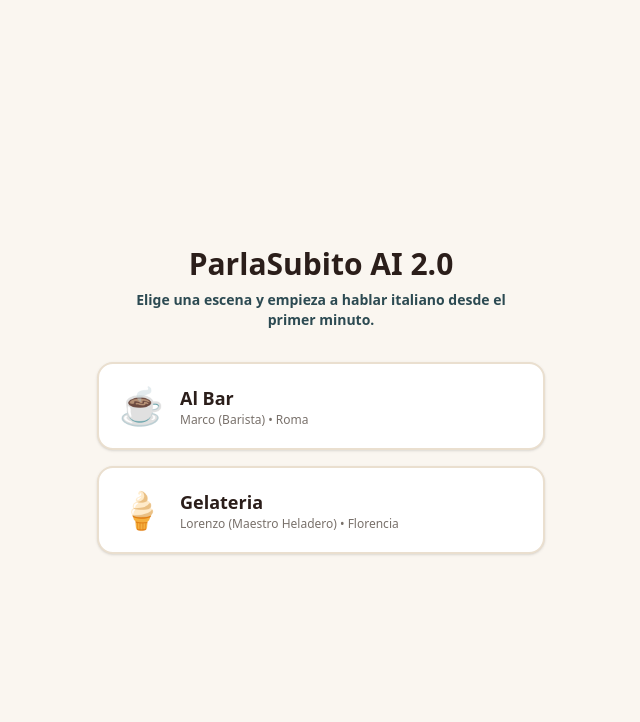
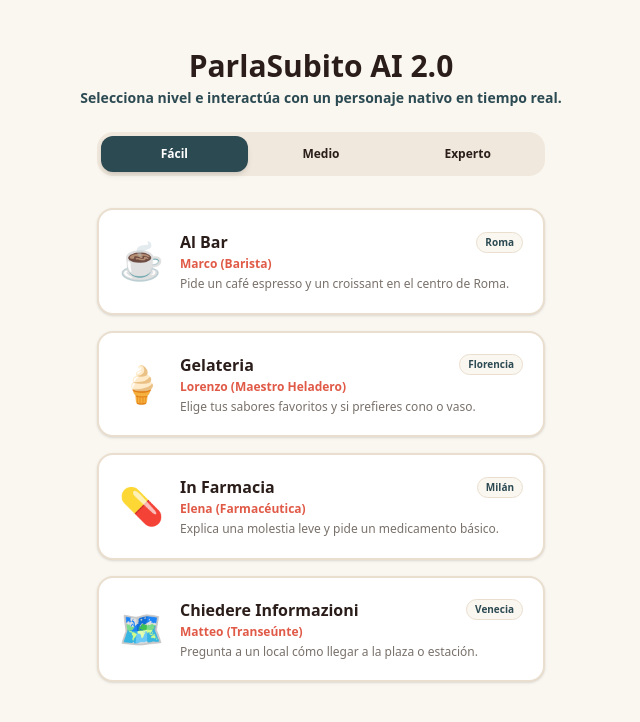
Before and after one commit to theLoquitos/theLoquitos-parlasubito-app, a React (Vite) app: page / in a window 1280 px wide. Shown: the top 722 px of the page, without its empty margins (319-959 px from the left). Built offline with nearby package versions, Linux system fonts and the light colour scheme.

Commit message:
Update App.tsx

```diff
--- a/src/App.tsx
+++ b/src/App.tsx
@@ -6,16 +6,18 @@ import { CharacterBubble } from './components/CharacterBubble';
 import { InteractiveDock } from './components/InteractiveDock';
 
 const SCENARIOS: Scenario[] = [
+  // --- NIVEL FÁCIL ---
   {
     id: 'bar',
     title: 'Al Bar',
     locationName: 'Roma',
     personaName: 'Marco',
     personaRole: 'Barista',
-    description: 'Pide un café y un cornetto en el centro de Roma.',
+    description: 'Pide un café espresso y un croissant en el centro de Roma.',
     avatarIcon: '☕',
+    level: 'Fácil',
     goals: [
-      { id: '1', label: 'Pedir café y factura', completed: false },
+      { id: '1', label: 'Pedir café y cornetto', completed: false },
       { id: '2', label: 'Pagar con educación', completed: false },
     ],
   },
@@ -25,16 +27,163 @@ const SCENARIOS: Scenario[] = [
     locationName: 'Florencia',
     personaName: 'Lorenzo',
     personaRole: 'Maestro Heladero',
-    description: 'Pide tus sabores preferidos en cono o vaso.',
+    description: 'Elige tus sabores favoritos y si prefieres cono o vaso.',
     avatarIcon: '🍦',
+    level: 'Fácil',
     goals: [
-      { id: '1', label: 'Pedir recomendación', completed: false },
-      { id: '2', label: 'Elegir cono o vaso', completed: false },
+      { id: '1', label: 'Pedir 2 sabores en cono/vaso', completed: false },
+      { id: '2', label: 'Preguntar el precio y pagar', completed: false },
+    ],
+  },
+  {
+    id: 'farmacia',
+    title: 'In Farmacia',
+    locationName: 'Milán',
+    personaName: 'Elena',
+    personaRole: 'Farmacéutica',
+    description: 'Explica una molestia leve y pide un medicamento básico.',
+    avatarIcon: '💊',
+    level: 'Fácil',
+    goals: [
+      { id: '1', label: 'Explicar qué te duele', completed: false },
+      { id: '2', label: 'Pedir algo para el dolor', completed: false },
+    ],
+  },
+  {
+    id: 'direcciones',
+    title: 'Chiedere Informazioni',
+    locationName: 'Venecia',
+    personaName: 'Matteo',
+    personaRole: 'Transeúnte',
+    description: 'Pregunta a un local cómo llegar a la plaza o estación.',
+    avatarIcon: '🗺️',
+    level: 'Fácil',
+    goals: [
+      { id: '1', label: 'Preguntar por un lugar turístico', completed: false },
+      { id: '2', label: 'Agradecer y despedirse', completed: false },
+    ],
+  },
+
+  // --- NIVEL MEDIO ---
+  {
+    id: 'ristorante',
+    title: 'Al Ristorante',
+    locationName: 'Nápoles',
+    personaName: 'Giuseppe',
+    personaRole: 'Camarero',
+    description: 'Pide mesa, ordena pizza típica napolitana y la cuenta.',
+    avatarIcon: '🍕',
+    level: 'Medio',
+    goals: [
+      { id: '1', label: 'Pedir mesa para cenar', completed: false },
+      { id: '2', label: 'Ordenar la pizza y bebida', completed: false },
+      { id: '3', label: 'Solicitar la cuenta', completed: false },
+    ],
+  },
+  {
+    id: 'hotel',
+    title: 'In Hotel (Check-in)',
+    locationName: 'Turín',
+    personaName: 'Sofia',
+    personaRole: 'Recepcionista',
+    description: 'Realiza el registro de llegada y consulta servicios del hotel.',
+    avatarIcon: '🏨',
+    level: 'Medio',
+    goals: [
+      { id: '1', label: 'Confirmar tu reserva', completed: false },
+      { id: '2', label: 'Preguntar la clave de Wi-Fi y desayuno', completed: false },
+    ],
+  },
+  {
+    id: 'supermercato',
+    title: 'Al Supermercato',
+    locationName: 'Bolonia',
+    personaName: 'Alessandro',
+    personaRole: 'Dependiente',
+    description: 'Pregunta por pasillos y pide embutido fresco en el mostrador.',
+    avatarIcon: '🛒',
+    level: 'Medio',
+    goals: [
+      { id: '1', label: 'Preguntar dónde está un producto', completed: false },
+      { id: '2', label: 'Pedir 100g de prosciutto', completed: false },
+    ],
+  },
+  {
+    id: 'stazione',
+    title: 'In Stazione Treni',
+    locationName: 'Verona',
+    personaName: 'Chiara',
+    personaRole: 'Taquillera',
+    description: 'Compra un billete de tren de ida y vuelta a otra ciudad.',
+    avatarIcon: '🚆',
+    level: 'Medio',
+    goals: [
+      { id: '1', label: 'Pedir billete de ida y vuelta', completed: false },
+      { id: '2', label: 'Consultar el andén (binario) de salida', completed: false },
+    ],
+  },
+
+  // --- NIVEL EXPERTO ---
+  {
+    id: 'noleggio',
+    title: 'Noleggio Auto',
+    locationName: 'Palermo',
+    personaName: 'Roberto',
+    personaRole: 'Agente de Alquiler',
+    description: 'Resuelve un problema con el seguro o estado del vehículo.',
+    avatarIcon: '🚗',
+    level: 'Experto',
+    goals: [
+      { id: '1', label: 'Reclamar un desperfecto previo', completed: false },
+      { id: '2', label: 'Negociar cobertura de seguro completo', completed: false },
+    ],
+  },
+  {
+    id: 'medico',
+    title: 'Dal Medico',
+    locationName: 'Génova',
+    personaName: 'Dottoressa Bianchi',
+    personaRole: 'Médico de Cabecera',
+    description: 'Describe un historial de síntomas detallado en consulta.',
+    avatarIcon: '🩺',
+    level: 'Experto',
+    goals: [
+      { id: '1', label: 'Describir síntomas de varios días', completed: false },
+      { id: '2', label: 'Entender las instrucciones del tratamiento', completed: false },
+    ],
+  },
+  {
+    id: 'affitto',
+    title: 'Cercare Casa',
+    locationName: 'Siena',
+    personaName: 'Giulia',
+    personaRole: 'Agente Inmobiliaria',
+    description: 'Consulta condiciones de un contrato de alquiler de apartamento.',
+    avatarIcon: '🔑',
+    level: 'Experto',
+    goals: [
+      { id: '1', label: 'Preguntar por gastos incluidos y fianza', completed: false },
+      { id: '2', label: 'Negociar la fecha de entrada', completed: false },
+    ],
+  },
+  {
+    id: 'lavoro',
+    title: 'Colloquio di Lavoro',
+    locationName: 'Milán',
+    personaName: 'Andrea',
+    personaRole: 'Reclutador HR',
+    description: 'Realiza una entrevista de trabajo para un puesto profesional.',
+    avatarIcon: '💼',
+    level: 'Experto',
+    goals: [
+      { id: '1', label: 'Presentar tu experiencia profesional', completed: false },
+      { id: '2', label: 'Explicar por qué quieres trabajar en la empresa', completed: false },
     ],
   },
 ];
 
 export function App() {
+  const [selectedLevel, setSelectedLevel] = useState<'Fácil' | 'Medio' | 'Experto'>('Fácil');
   const [selectedScenario, setSelectedScenario] = useState<Scenario | null>(null);
   const [avatarState, setAvatarState] = useState<AvatarState>('HAPPY');
   const [messages, setMessages] = useState<Message[]>([]);
@@ -49,13 +198,15 @@ export function App() {
     setMessages([
       {
         sender: 'ai',
-        text: `Buongiorno! Benvenuto a ${scenario.locationName}. Sono ${scenario.personaName}, come posso aiutarti oggi?`,
-        translation: `¡Buenos días! Bienvenido a ${scenario.locationName}. Soy ${scenario.personaName}, ¿cómo puedo ayudarte hoy?`,
+        text: `Buongiorno! Benvenuto a ${scenario.locationName}. Sono ${scenario.personaName}, il tuo ${scenario.personaRole.toLowerCase()}. Come posso aiutarti oggi?`,
+        translation: `¡Buenos días! Bienvenido a ${scenario.locationName}. Soy ${scenario.personaName}, tu ${scenario.personaRole.toLowerCase()}. ¿Cómo puedo ayudarte hoy?`,
       },
     ]);
     setLatestCorrection(undefined);
     setLatestCoachingTip(undefined);
   };
+
+  const filteredScenarios = SCENARIOS.filter((s) => s.level === selectedLevel);
 
   const handleSendMessage = async (userText: string) => {
     if (!selectedScenario) return;
@@ -120,7 +271,7 @@ export function App() {
         setHintText(`Pista: ${data.hints[0].concept} (${data.hints[0].tip})`);
       }
     } catch (err) {
-      setHintText('Prueba saludando o pidiendo el menú.');
+      setHintText('Prueba respondiendo de forma clara en italiano.');
     }
   };
 
@@ -137,29 +288,57 @@ export function App() {
         audio.play();
       }
     } catch (err) {
-      console.error('Error jugando audio:', err);
+      console.error('Error al reproducir audio:', err);
     }
   };
 
   if (!selectedScenario) {
     return (
-      <div className="min-h-screen bg-[#FAF6F0] p-6 flex flex-col items-center justify-center">
-        <h1 className="text-3xl font-black text-[#2B1E1A] mb-2">ParlaSubito AI 2.0</h1>
-        <p className="text-sm font-semibold text-[#2C4A52] mb-8 text-center max-w-sm">
-          Elige una escena y empieza a hablar italiano desde el primer minuto.
-        </p>
+      <div className="min-h-screen bg-[#FAF6F0] p-6 flex flex-col items-center">
+        <header className="text-center my-6">
+          <h1 className="text-3xl font-black text-[#2B1E1A]">ParlaSubito AI 2.0</h1>
+          <p className="text-sm font-semibold text-[#2C4A52] mt-1">
+            Selecciona nivel e interactúa con un personaje nativo en tiempo real.
+          </p>
+        </header>
 
+        {/* Pestañas de Nivel */}
+        <div className="flex bg-[#EADFCF]/60 p-1 rounded-2xl mb-8 w-full max-w-md">
+          {(['Fácil', 'Medio', 'Experto'] as const).map((lvl) => (
+            <button
+              key={lvl}
+              onClick={() => setSelectedLevel(lvl)}
+              className={`flex-1 py-2.5 rounded-xl text-xs font-extrabold transition-all ${
+                selectedLevel === lvl
+                  ? 'bg-[#2C4A52] text-white shadow-md'
+                  : 'text-[#2B1E1A] hover:bg-white/40'
+              }`}
+            >
+              {lvl}
+            </button>
+          ))}
+        </div>
+
+        {/* Grilla de Escenarios */}
         <div className="w-full max-w-md space-y-4">
-          {SCENARIOS.map((sc) => (
+          {filteredScenarios.map((sc) => (
             <button
               key={sc.id}
               onClick={() => startScenario(sc)}
               className="w-full bg-white border-2 border-[#EADFCF] hover:border-[#E05A47] p-5 rounded-2xl shadow-sm text-left flex items-center gap-4 transition-all active:scale-95"
             >
               <span className="text-4xl">{sc.avatarIcon}</span>
-              <div>
-                <h3 className="text-lg font-bold text-[#2B1E1A]">{sc.title}</h3>
-                <p className="text-xs text-stone-500">{sc.personaName} ({sc.personaRole}) • {sc.locationName}</p>
+              <div className="flex-1">
+                <div className="flex justify-between items-center mb-0.5">
+                  <h3 className="text-base font-bold text-[#2B1E1A]">{sc.title}</h3>
+                  <span className="text-[10px] font-bold px-2 py-0.5 rounded-full bg-[#FAF6F0] text-[#2C4A52] border border-[#EADFCF]">
+                    {sc.locationName}
+                  </span>
+                </div>
+                <p className="text-xs font-semibold text-[#E05A47] mb-1">
+                  {sc.personaName} ({sc.personaRole})
+                </p>
+                <p className="text-xs text-stone-500 leading-snug">{sc.description}</p>
               </div>
             </button>
           ))}
@@ -171,6 +350,18 @@ export function App() {
   return (
     <div className="min-h-screen bg-[#FAF6F0] flex flex-col justify-between">
       <div>
+        <div className="p-2 bg-[#FAF6F0] flex justify-between items-center max-w-2xl mx-auto px-4">
+          <button
+            onClick={() => setSelectedScenario(null)}
+            className="text-xs font-bold text-[#2C4A52] bg-white border border-[#EADFCF] px-3 py-1 rounded-full shadow-sm"
+          >
+            ← Cambiar Escena
+          </button>
+          <span className="text-xs font-extrabold uppercase tracking-wider text-[#E05A47]">
+            Nivel: {selectedScenario.level}
+          </span>
+        </div>
+
         <AvatarHeader scenario={selectedScenario} avatarState={avatarState} />
         <FloatingCorrectionCard correction={latestCorrection} coachingTip={latestCoachingTip} />
 
```
